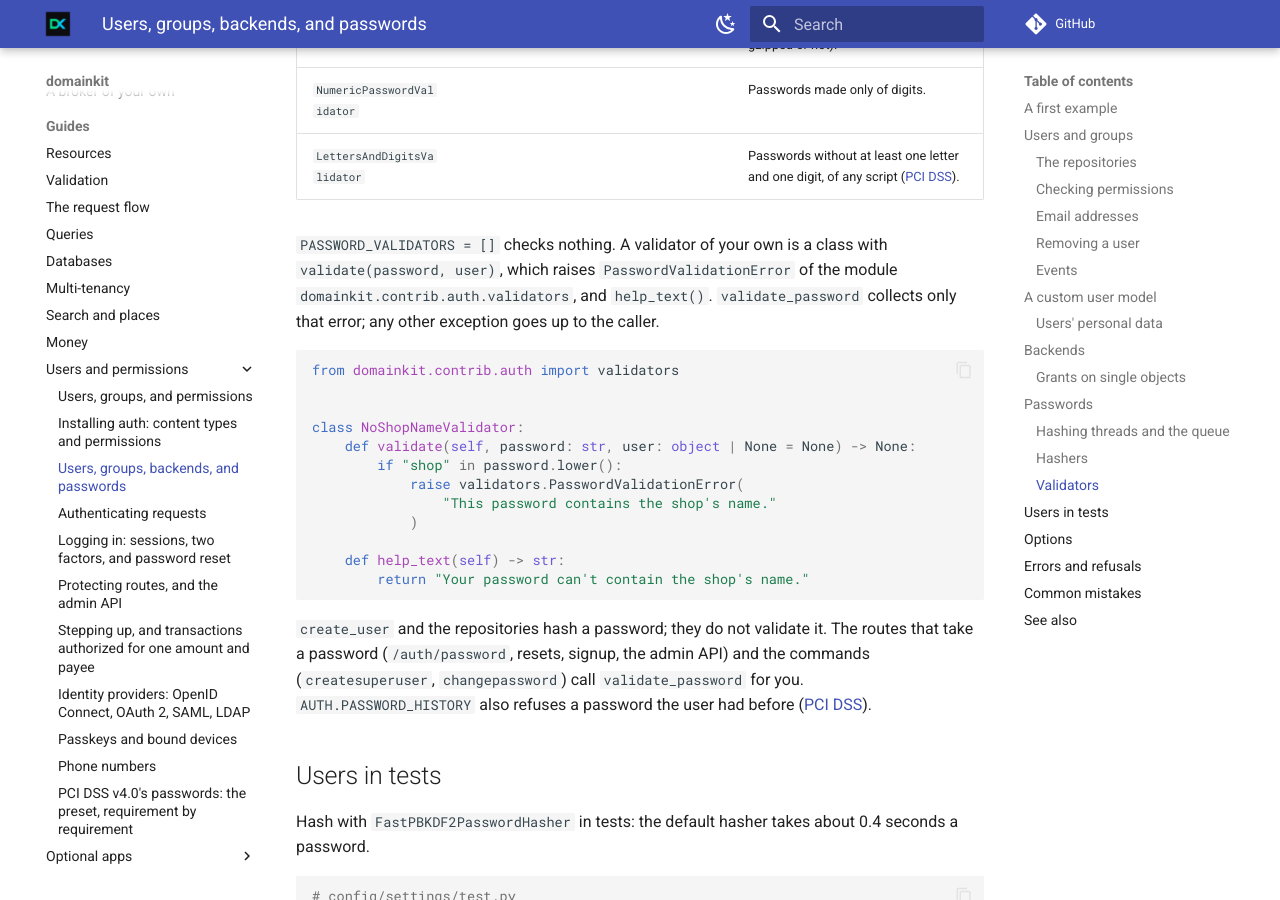
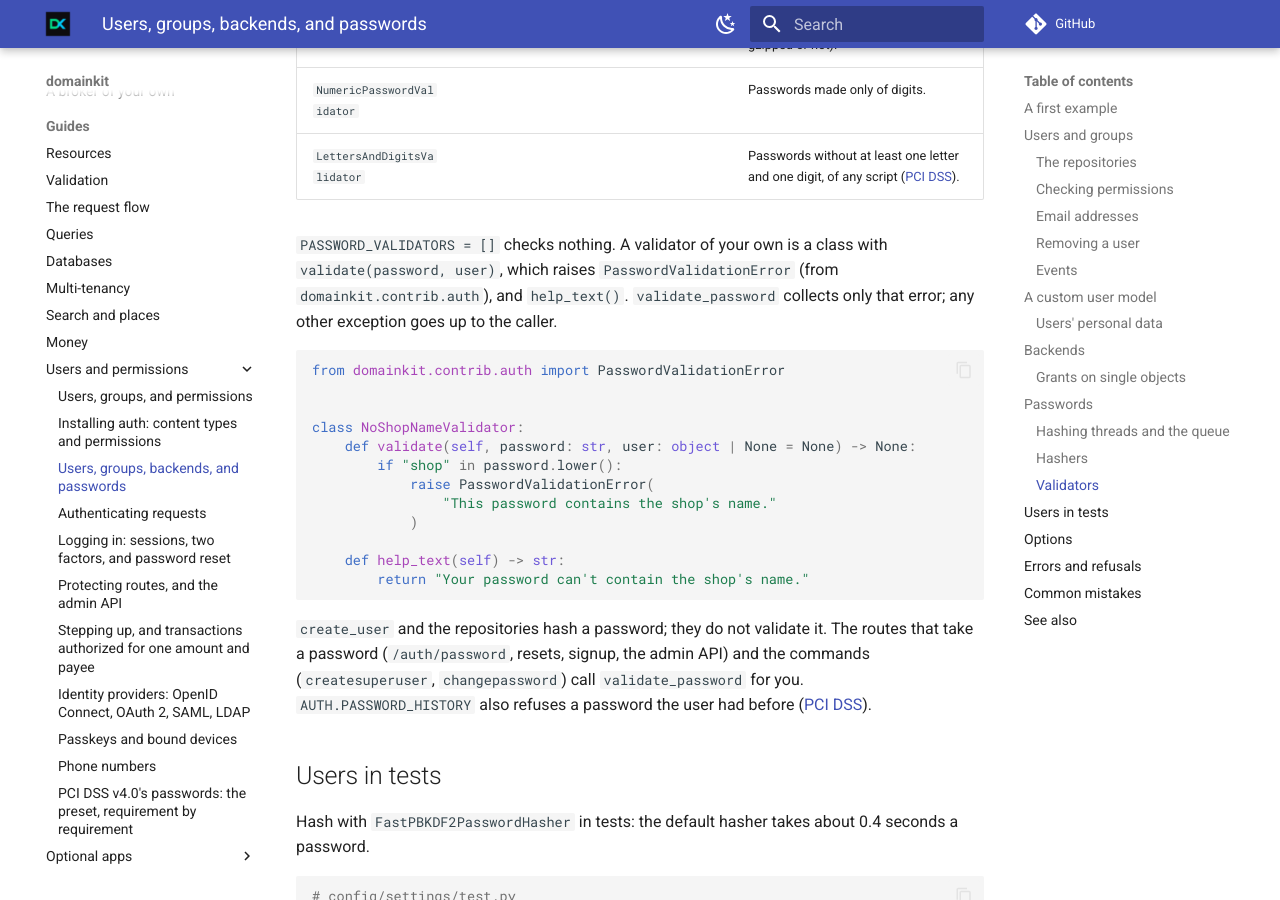
Before and after one commit to karimmattar/domainkit, an MkDocs documentation site: the page built from docs/auth/users.md, in a window 1280 px wide and 900 px high, scrolled down 15599 px. Built offline with MkDocs 1.6.1 and Material for MkDocs 9.7.7, drawn with Linux system fonts in a browser that asks for light colours; comment, search, counter and statistics services are not loaded.

Commit message:
Make PasswordValidationError, the metrics router, and defer_evidence public
The guides tell developers to use them, so they belong to the public API.

Co-Authored-By: Claude Opus 5.5 <noreply@anthropic.com>
Claude-Session: https://claude.ai/code/session_01PHJB1f6AhZ5eHp561TCrvG

````diff
--- a/docs/auth/users.md
+++ b/docs/auth/users.md
@@ -682,18 +682,18 @@ Your password can't be entirely numeric.
 
 `PASSWORD_VALIDATORS = []` checks nothing. A validator of your own is a
 class with `validate(password, user)`, which raises
-`PasswordValidationError` of the module `domainkit.contrib.auth.validators`,
+`PasswordValidationError` (from `domainkit.contrib.auth`),
 and `help_text()`. `validate_password` collects only that error; any
 other exception goes up to the caller.
 
 ```python
-from domainkit.contrib.auth import validators
+from domainkit.contrib.auth import PasswordValidationError
 
 
 class NoShopNameValidator:
     def validate(self, password: str, user: object | None = None) -> None:
         if "shop" in password.lower():
-            raise validators.PasswordValidationError(
+            raise PasswordValidationError(
                 "This password contains the shop's name."
             )
 
````
Also changed, not shown: docs/api/auth.md (+1 -0 lines), docs/api/contrib.md (+6 -0 lines), docs/api/http.md (+1 -0 lines), 3 other files.
